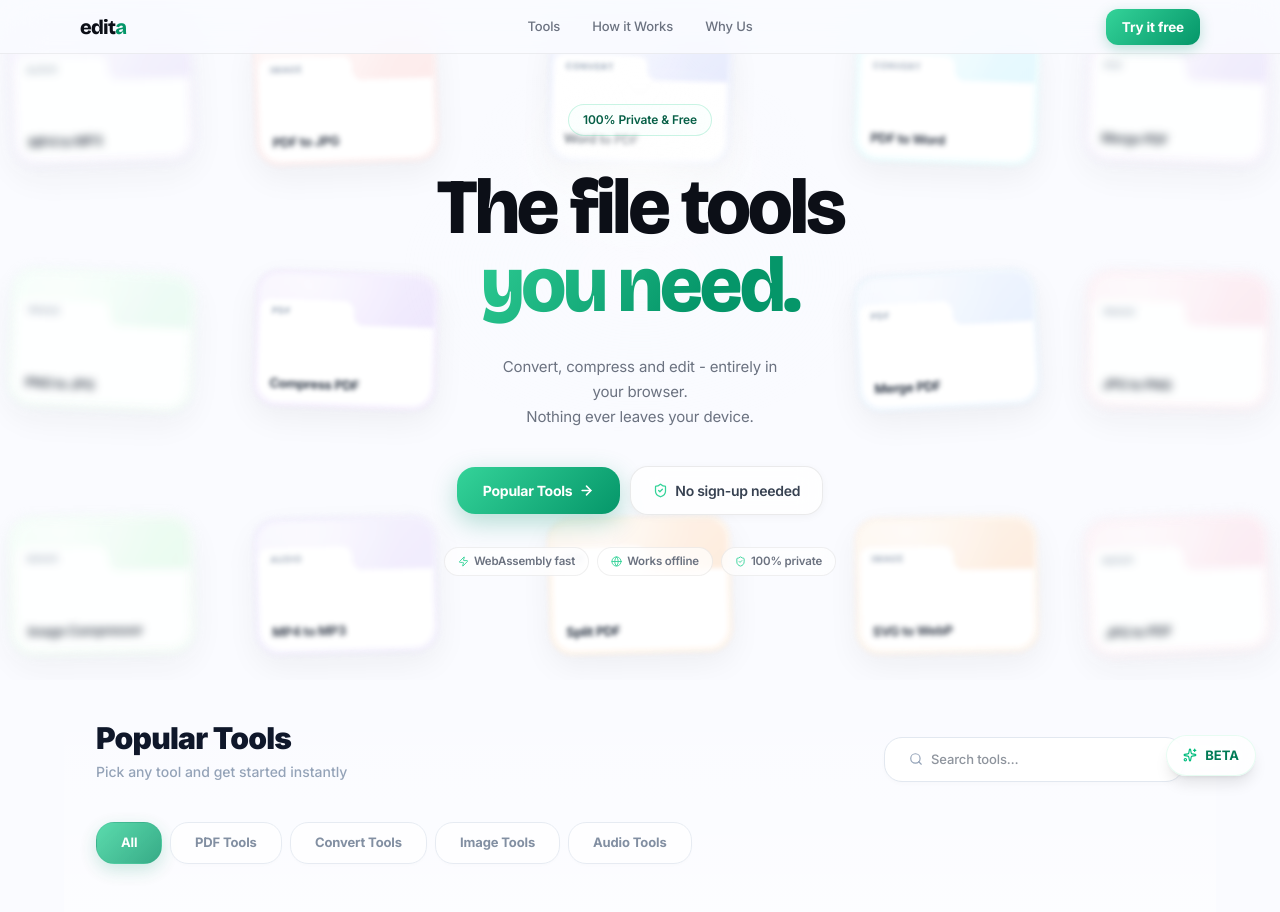
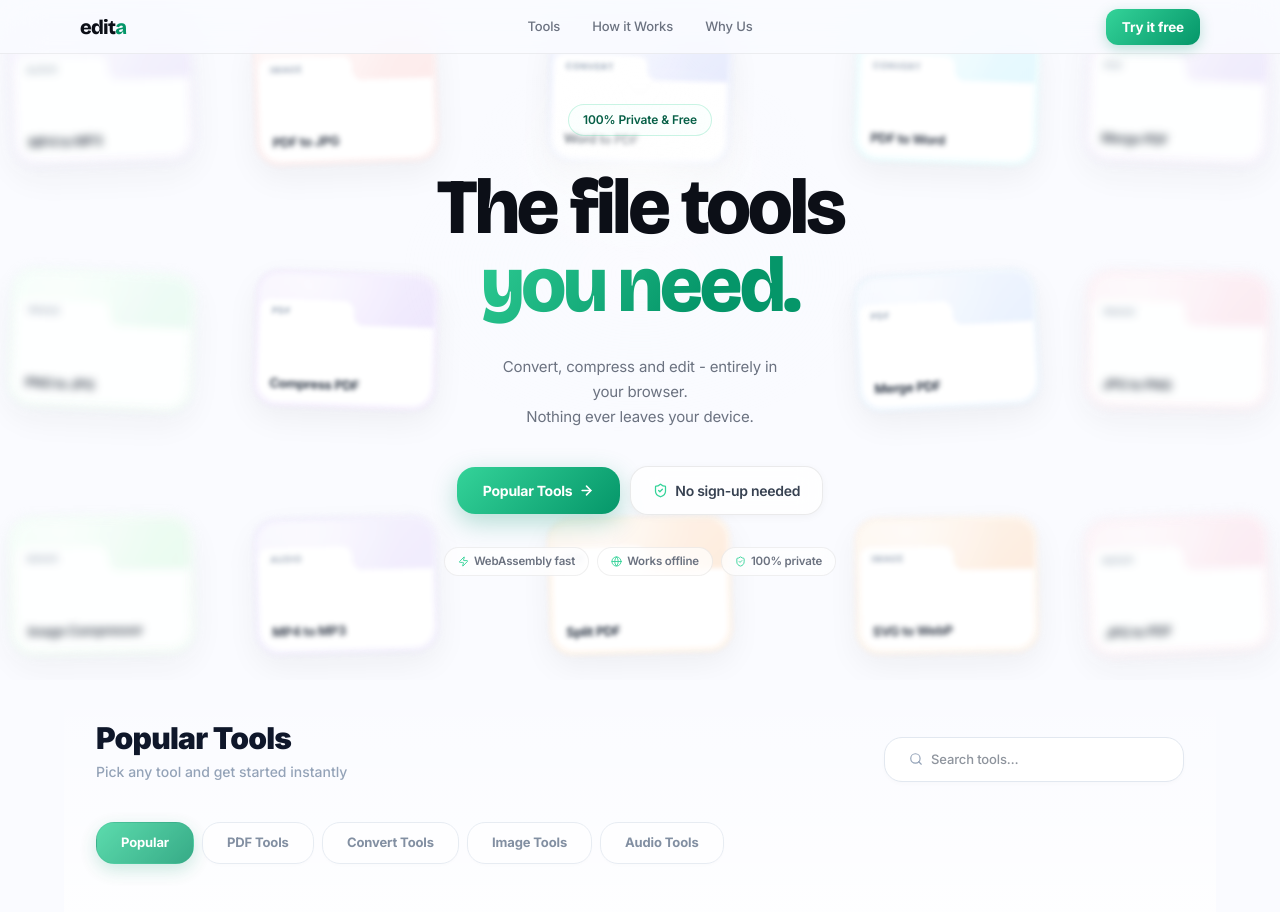
Before and after one commit to siddharth-fr/edita, a Next.js app: page / in a window 1280 px wide. Shown: the top 912 px of the page. Built offline with nearby package versions, Linux system fonts and the light colour scheme.

Commit message:
made popular filter and removed beta button

```diff
--- a/src/app/layout.tsx
+++ b/src/app/layout.tsx
@@ -4,7 +4,6 @@ import "./globals.css";
 import { Navbar } from "@/components/layout/Navbar";
 import { Footer } from "@/components/layout/Footer";
 import GoogleAnalytics from "@/components/analytics/GoogleAnalytics";
-import BetaBadge from "@/components/ui/BetaBadge";
 import { constructMetadata } from "@/lib/metadata";
 import { ToastProvider } from "@/components/providers/ToastProvider";
 
@@ -40,7 +39,6 @@ export default function RootLayout({
           <Navbar />
           {children}
           <Footer />
-          <BetaBadge />
         </ToastProvider>
       </body>
     </html>
--- a/src/components/ui/BetaBadge.tsx
+++ /dev/null
@@ -1,79 +0,0 @@
-'use client';
-
-import React, { useState, useEffect, useRef } from 'react';
-import { Sparkles, X, AlertTriangle } from 'lucide-react';
-
-export default function BetaBadge() {
-  const [isExpanded, setIsExpanded] = useState(false);
-  const containerRef = useRef<HTMLDivElement>(null);
-
-  // Close when clicking outside
-  useEffect(() => {
-    function handleClickOutside(event: MouseEvent) {
-      if (containerRef.current && !containerRef.current.contains(event.target as Node)) {
-        setIsExpanded(false);
-      }
-    }
-    document.addEventListener('mousedown', handleClickOutside);
-    return () => document.removeEventListener('mousedown', handleClickOutside);
-  }, []);
-
-  return (
-    <div
-      ref={containerRef}
-      className="fixed bottom-6 right-6 z-[9999] flex flex-col items-end gap-3 pointer-events-none"
-    >
-      {/* Expanded Message Panel */}
-      <div
-        className={`
-          max-w-[280px] p-5 rounded-[24px] bg-white/80 backdrop-blur-2xl border border-white
-          shadow-[0_20px_50px_rgba(0,0,0,0.12)] transition-all duration-500 origin-bottom-right pointer-events-auto
-          ${isExpanded ? 'scale-100 opacity-100 translate-y-0' : 'scale-75 opacity-0 translate-y-8 pointer-events-none'}
-        `}
-      >
-        <div className="flex items-start gap-3 mb-3">
-          <div className="w-10 h-10 rounded-xl bg-amber-50 flex items-center justify-center text-amber-600 shrink-0">
-            <AlertTriangle size={20} strokeWidth={2.5} />
-          </div>
-          <div>
-            <h4 className="font-bold text-gray-900 text-[15px] leading-tight mb-1">We're in Beta</h4>
-            <div className="w-12 h-1 bg-emerald-500/20 rounded-full" />
-          </div>
-        </div>
-
-        <p className="text-[13.5px] leading-relaxed text-gray-600 font-medium">
-          Edita is still improving! You may encounter occasional bugs as we refine features and add more tools.
-        </p>
-
-        <div className="mt-4 pt-4 border-t border-gray-100 flex items-center justify-between">
-          <span className="text-[11px] font-bold text-emerald-600 uppercase tracking-widest bg-emerald-50 px-2 py-0.5 rounded-md">
-            Phase 1.0
-          </span>
-          <button
-            onClick={() => setIsExpanded(false)}
-            className="text-[12px] font-bold text-gray-400 hover:text-gray-900 transition-colors"
-          >
-            Dismiss
-          </button>
-        </div>
-      </div>
-
-      {/* Floating Toggle Button */}
-      <button
-        onClick={() => setIsExpanded(!isExpanded)}
-        className={`
-          flex items-center gap-2 px-4 py-2.5 rounded-[999px] font-bold text-[13px]
-          transition-all duration-300 pointer-events-auto shadow-lg
-          ${isExpanded
-            ? 'bg-gray-900 text-white translate-y-1'
-            : 'bg-white/80 text-emerald-700 backdrop-blur-md border border-emerald-100/50 hover:bg-white hover:scale-105 hover:-translate-y-1 active:scale-95'
-          }
-        `}
-      >
-        <Sparkles size={14} className={isExpanded ? 'text-emerald-400' : 'text-emerald-500'} />
-        <span>BETA</span>
-        {isExpanded && <X size={14} className="ml-1 opacity-60" />}
-      </button>
-    </div>
-  );
-}
--- a/src/components/ui/ToolsHeader.tsx
+++ b/src/components/ui/ToolsHeader.tsx
@@ -171,7 +171,7 @@ export default function ToolsHeader({
                   willChange: 'transform, box-shadow, background, opacity',
                 }}
               >
-                {cat === 'All' ? cat : `${cat} Tools`}
+                {cat === 'Popular' ? cat : `${cat} Tools`}
               </button>
             );
           })}
--- a/src/components/ui/ToolsSection.tsx
+++ b/src/components/ui/ToolsSection.tsx
@@ -14,22 +14,27 @@ interface Tool {
 
 export default function ToolsSection({ tools }: { tools: Tool[] }) {
   const [query, setQuery] = useState('');
-  const [category, setCategory] = useState('All');
+  const [category, setCategory] = useState('Popular');
 
   const categories = useMemo(() => {
     const cats = Array.from(new Set(tools.map(t => t.category)));
-    return ['All', ...cats];
+    return ['Popular', ...cats];
   }, [tools]);
 
   const filtered = useMemo(() => {
     const q = query.trim().toLowerCase();
-    return tools.filter(t => {
+    const matches = tools.filter(t => {
       const matchesQuery = !q ||
         t.name.toLowerCase().includes(q) ||
         t.category.toLowerCase().includes(q);
-      const matchesCategory = category === 'All' || t.category === category;
+      const matchesCategory = category === 'Popular' || t.category === category;
       return matchesQuery && matchesCategory;
     });
+
+    if (category === 'Popular' && !q) {
+      return matches.slice(0, 10);
+    }
+    return matches;
   }, [tools, query, category]);
 
   return (
```
